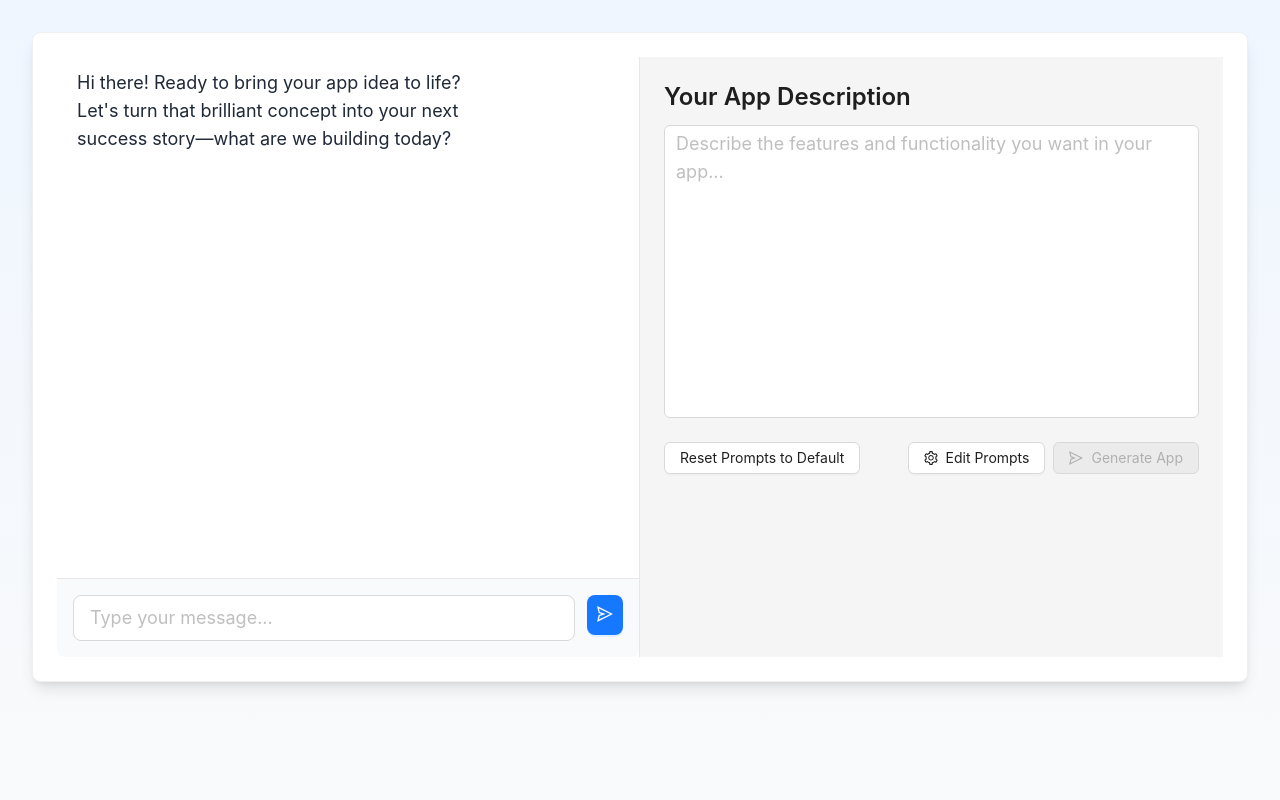
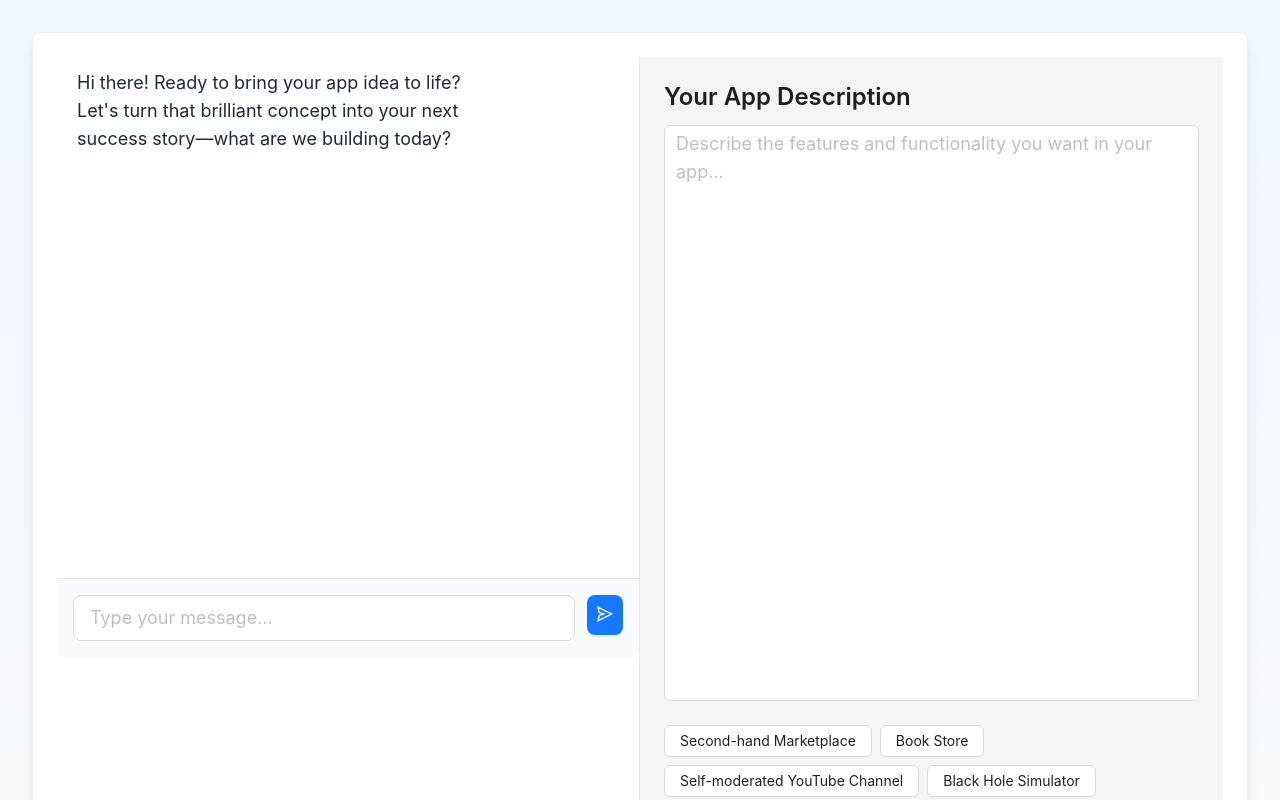
Before and after one commit to guysopher/mocker, a Next.js app: page / in a window 1280 px wide. Shown: the top 800 px of the page. Built offline with nearby package versions, Linux system fonts and the light colour scheme.

Commit message:
Enhance AppDescriptionForm: increase textarea rows for better input visibility and add preset descriptions for common app types

```diff
--- a/components/AppDescriptionForm.tsx
+++ b/components/AppDescriptionForm.tsx
@@ -87,7 +87,7 @@ export default function AppDescriptionForm({ onSubmit, isGenerating, appDescript
         <Form.Item className="mb-6">
           <div className="relative">
             <TextArea
-              rows={10}
+              rows={20}
               placeholder="Describe the features and functionality you want in your app..."
               value={description}
               onChange={(e) => setDescription(e.target.value)}
@@ -101,6 +101,43 @@ export default function AppDescriptionForm({ onSubmit, isGenerating, appDescript
                 <Spin tip="Generating..." />
               </div>
             )}
+          </div>
+        </Form.Item>
+
+        <Form.Item className="mb-6">
+          <div className="flex flex-wrap gap-2">
+            <Button
+              onClick={() => setDescription(
+                "A second-hand marketplace where users can buy and sell used items. Features include: product listings with images and descriptions, search and filter functionality, user profiles, messaging system between buyers and sellers, rating system, and secure payment integration. The homepage should show featured items and recent listings."
+              )}
+              disabled={isGenerating}
+            >
+              Second-hand Marketplace
+            </Button>
+            <Button
+              onClick={() => setDescription(
+                "An online bookstore with a clean, modern interface. Features include: book catalog with cover images, descriptions, and reviews, search by title/author/genre, user accounts with reading lists and purchase history, recommendation system, and shopping cart functionality. Include a featured books section and new releases on the homepage."
+              )}
+              disabled={isGenerating}
+            >
+              Book Store
+            </Button>
+            <Button
+              onClick={() => setDescription(
+                "A self-moderated YouTube-style platform where content is curated by community voting. Features include: video upload and playback, upvote/downvote system, comment threads, user profiles, content tags, and trending videos section. Videos below a certain score are automatically hidden. Users can earn reputation points for good contributions."
+              )}
+              disabled={isGenerating}
+            >
+              Self-moderated YouTube Channel
+            </Button>
+            <Button
+              onClick={() => setDescription(
+                "An interactive black hole simulator that visualizes gravitational effects and light bending. Features include: 3D visualization of a black hole, adjustable parameters (mass, rotation, viewing angle), particle simulation showing matter falling in, gravitational lensing effects, and an educational mode with explanations of the physics involved."
+              )}
+              disabled={isGenerating}
+            >
+              Black Hole Simulator
+            </Button>
           </div>
         </Form.Item>
 
```
